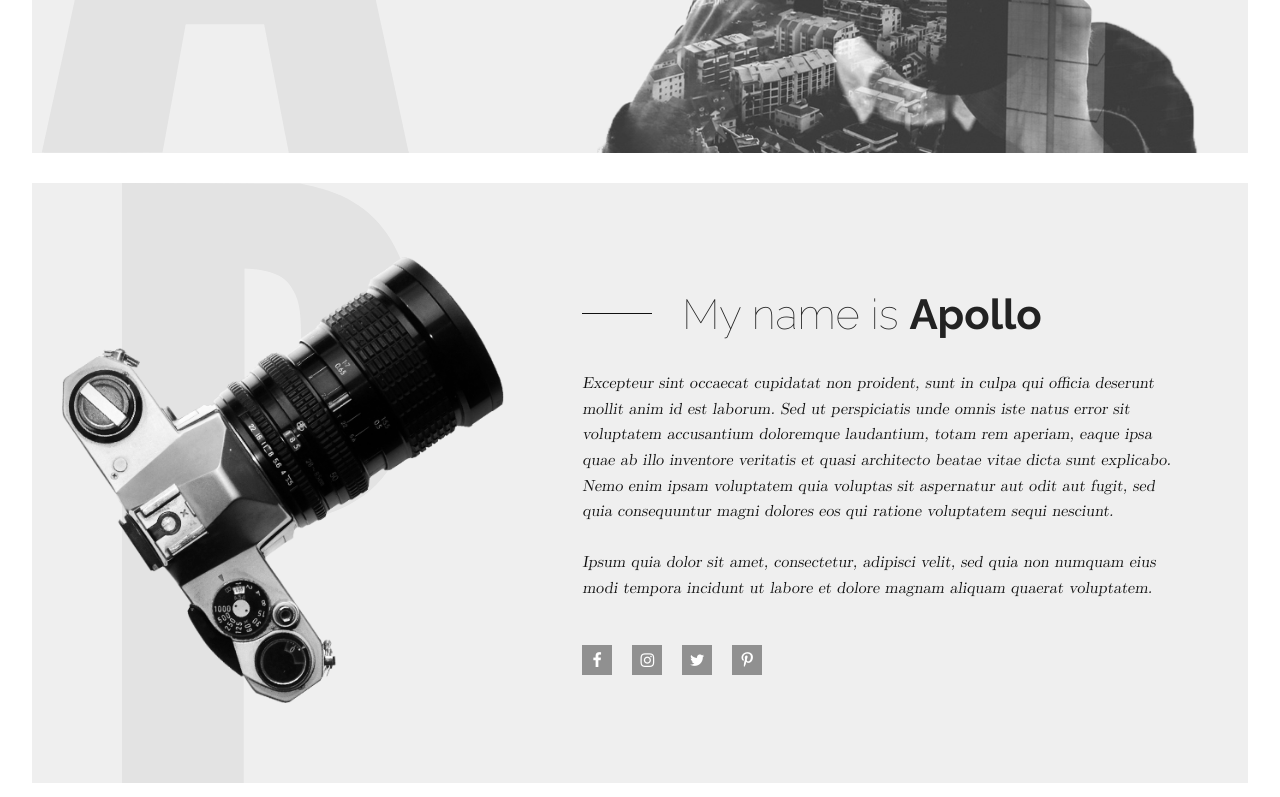
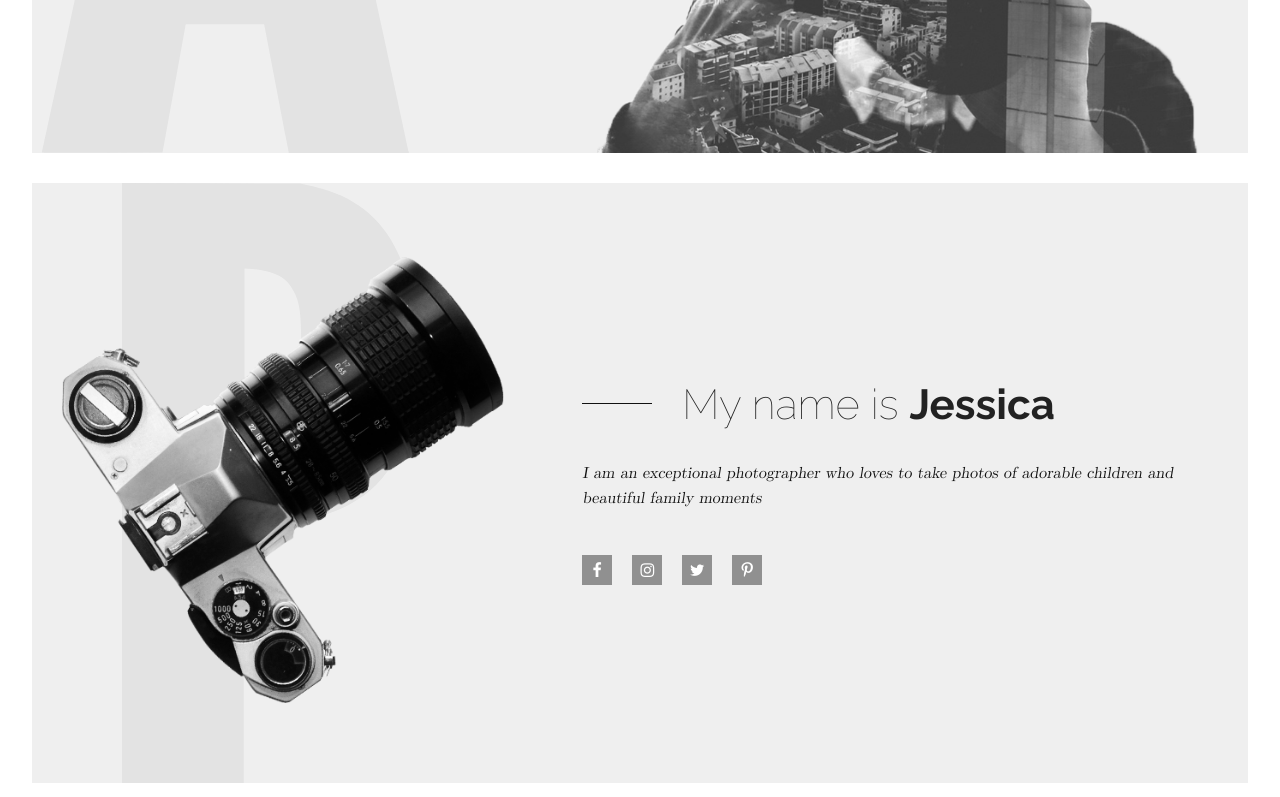
Before and after one commit to Enyorose/cpnt201-a1-apollo-template, a plain HTML site: page Apollo/Apollo-master/index.html in a window 1280 px wide. Shown: the part 477-1274 px from the top of the page. Drawn offline with nearby package versions, Linux system fonts and the light colour scheme; files whose address does not match are found by name.

Commit message:
changed abbout me text

```diff
--- a/Apollo/Apollo-master/index.html
+++ b/Apollo/Apollo-master/index.html
@@ -40,8 +40,8 @@
       <div class="wrapper">
         <div class="camera"><img src="assets/img/camera.png" alt="Camera"></div>
         <div class="blurb">
-          <h2>My name is <strong>Apollo</strong></h2>
-          <p>Excepteur sint occaecat cupidatat non proident, sunt in culpa qui officia deserunt mollit anim id est laborum. Sed ut perspiciatis unde omnis iste natus error sit voluptatem accusantium doloremque laudantium, totam rem aperiam, eaque ipsa quae ab illo inventore veritatis et quasi architecto beatae vitae dicta sunt explicabo. Nemo enim ipsam voluptatem quia voluptas sit aspernatur aut odit aut fugit, sed quia consequuntur magni dolores eos qui ratione voluptatem sequi nesciunt.<br><br>Ipsum quia dolor sit amet, consectetur, adipisci velit, sed quia non numquam eius modi tempora incidunt ut labore et dolore magnam aliquam quaerat voluptatem.</p>
+          <h2>My name is <strong>Jessica</strong></h2>
+          <p>I am an exceptional photographer who loves to take photos of adorable children and beautiful family moments</p>
           <div class="social"><a href="#"><i class="icon-facebook"></i></a><a href="#"><i class="icon-instagram"></i></a><a href="#"><i class="icon-twitter"></i></a><a href="#"><i class="icon-pinterest-p"></i></a></div>
         </div>
       </div>
```
